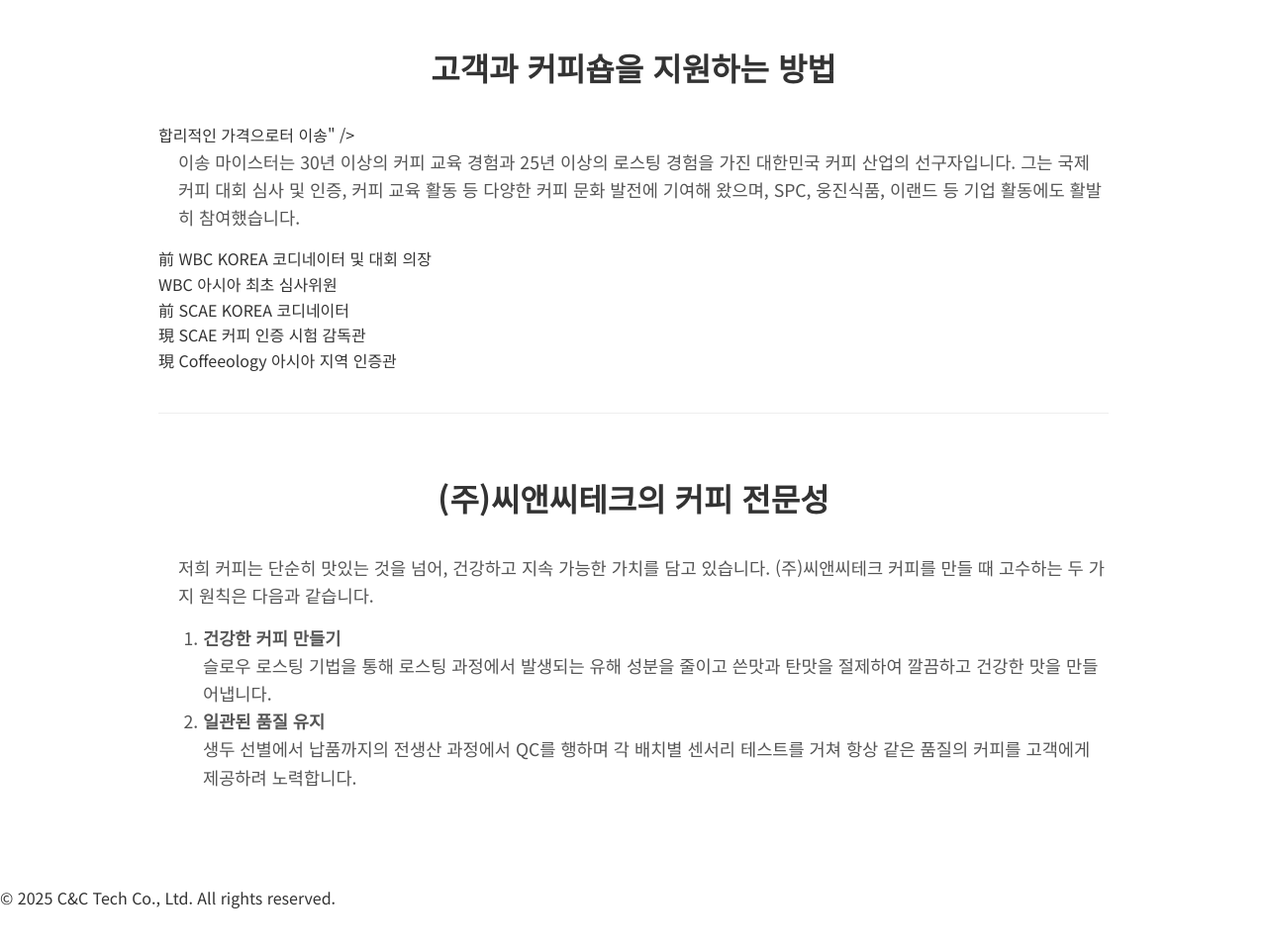
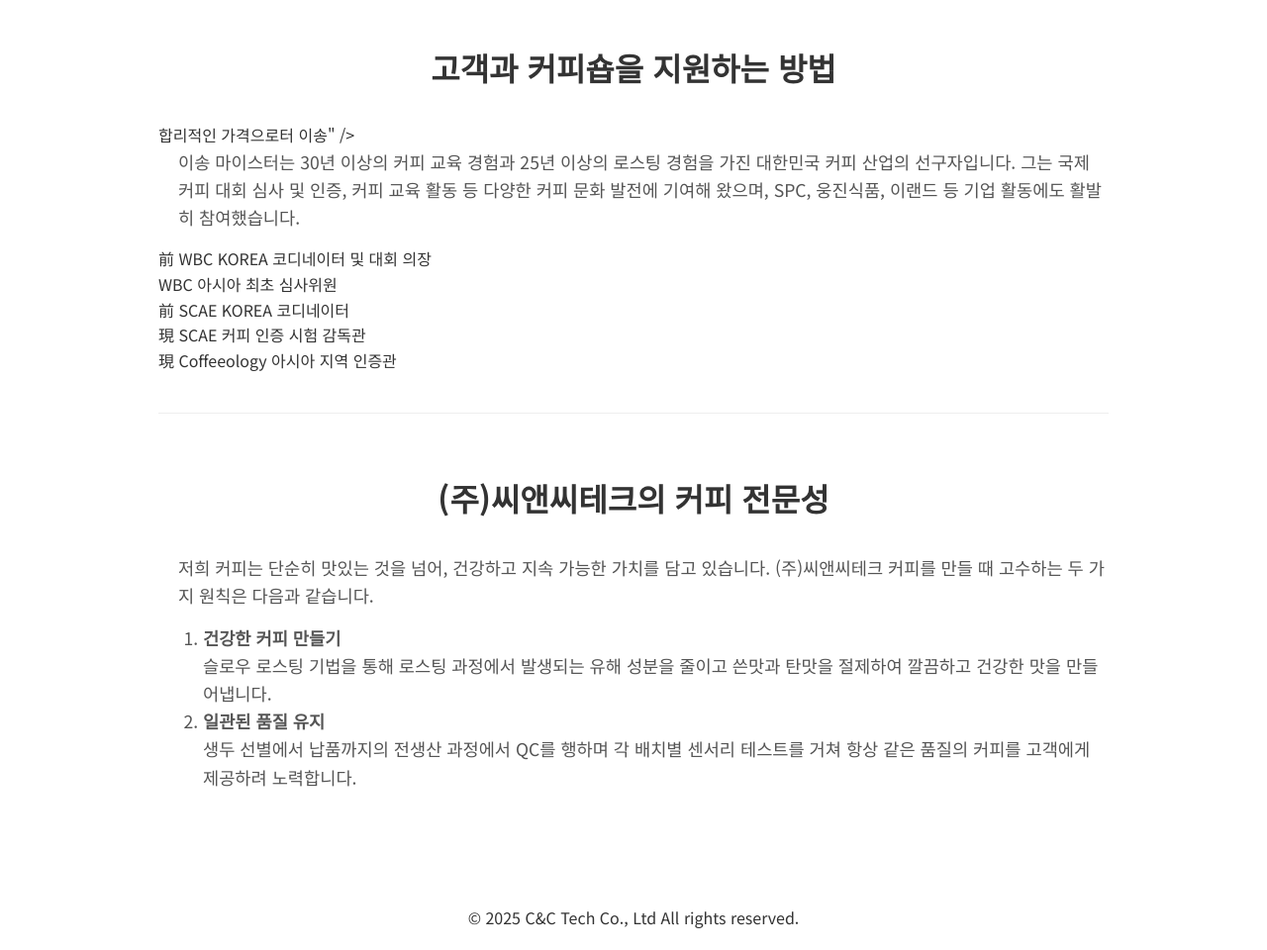
Before and after one commit to onapond/isonglobal, a plain HTML site: page index.html in a window 1280 px wide. Shown: the part 1031-1991 px from the top of the page at 99% size. Before the commit the page ends 1951 px from the top, so only its background shows below. Drawn offline with nearby package versions, Linux system fonts and the light colour scheme.

Commit message:
Update index.html

```diff
--- a/index.html
+++ b/index.html
@@ -97,9 +97,9 @@
         </section>
     </main>
 
-    <footer>
-        <p>© 2025 C&C Tech Co., Ltd. All rights reserved.</p>
-    </footer>
+<footer>
+    <p style="text-align: center; padding: 20px;">© 2025 C&C Tech Co., Ltd All rights reserved.</p>
+  </footer>
 
     <!-- Swiper 라이브러리 스크립트는 script.js보다 먼저 로드되어야 합니다. -->
     <script src="https://unpkg.com/swiper/swiper-bundle.min.js"></script>
```
